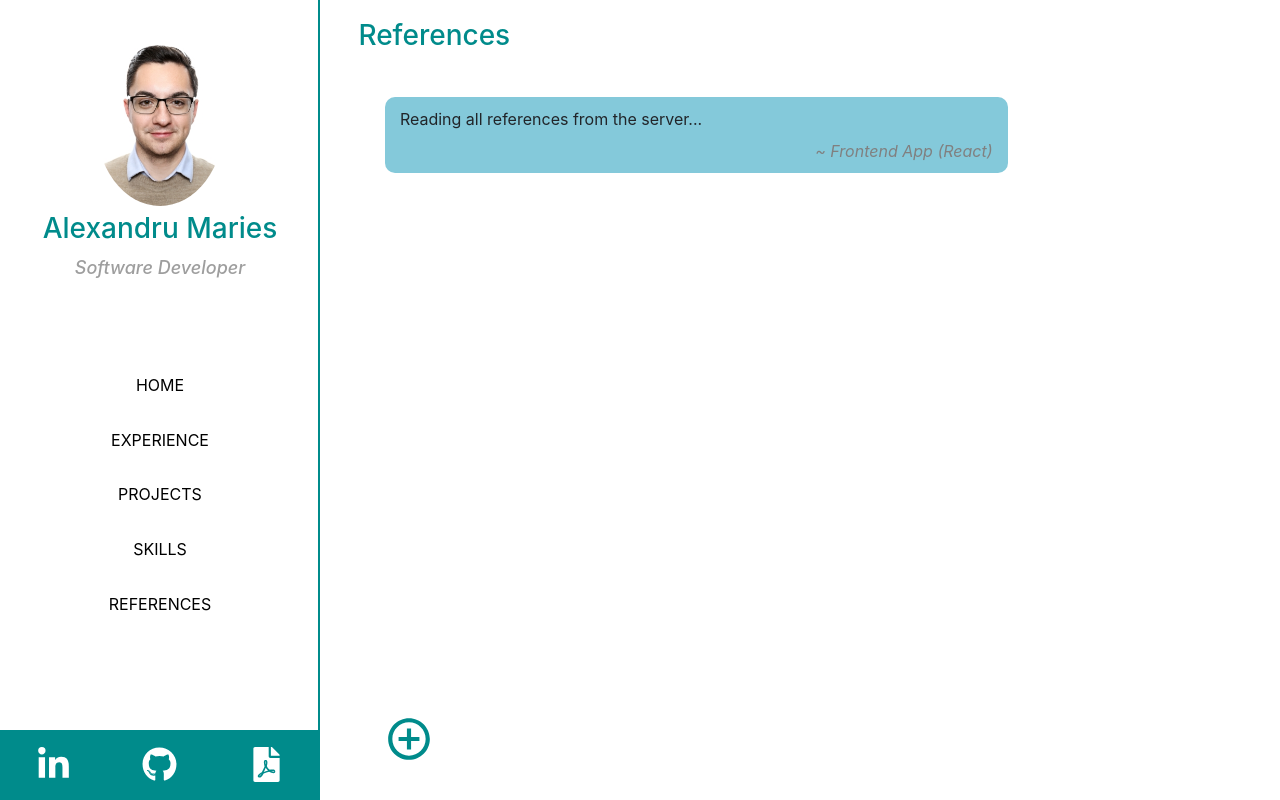
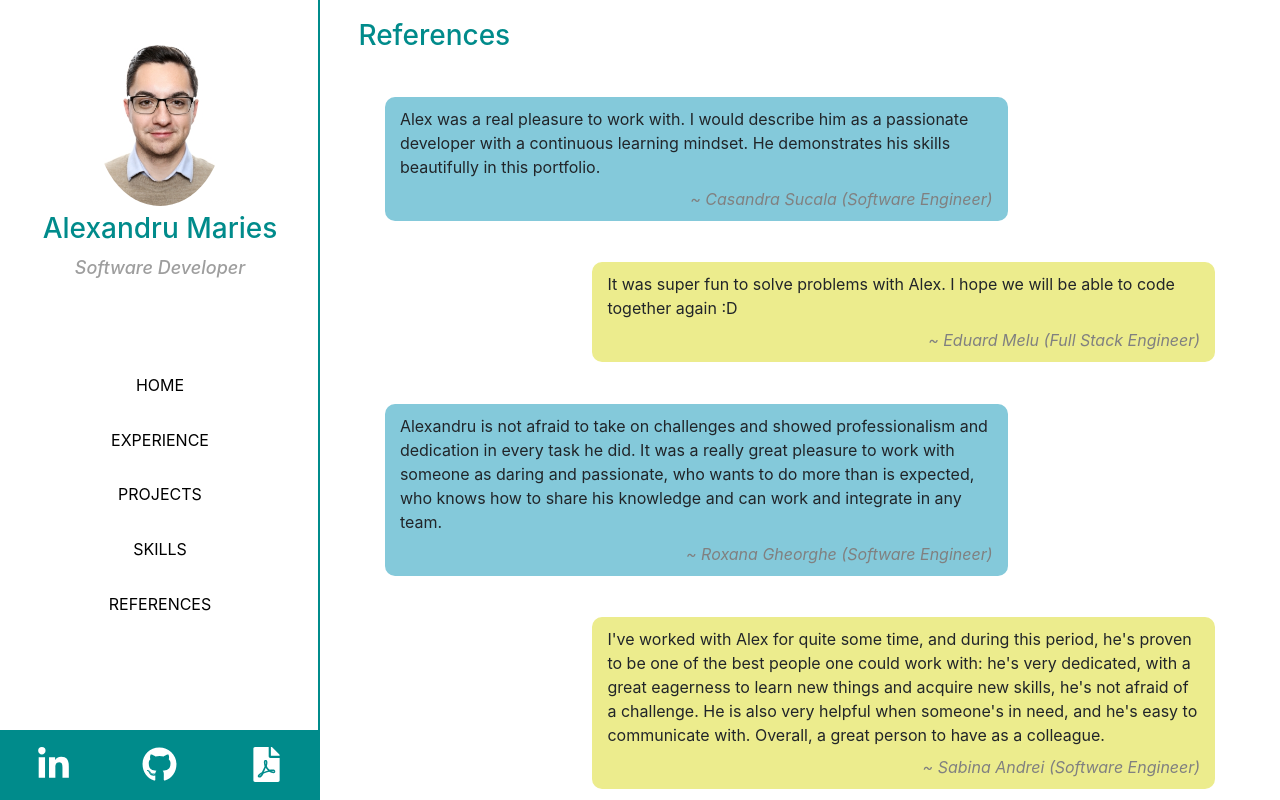
Before and after one commit to amaries95/AlexandruMaries, a React (Create React App) app: page /references in a window 1280 px wide. Built offline with nearby package versions, Linux system fonts and the light colour scheme; no server answers.

Commit message:
Temporary removes server

```diff
--- a/src/components/Home/Home.js
+++ b/src/components/Home/Home.js
@@ -24,7 +24,7 @@ export default function Home(props)
     });
 
     useEffect(() => {
-        incrementViewsHandler();
+        // incrementViewsHandler();
     })
 
     return (
--- a/src/components/References/References.js
+++ b/src/components/References/References.js
@@ -20,6 +20,38 @@ export default function References(props)
     const getVisibleReferences = useSelector(state => state.routes.getVisibleReferences);
     const getViews = useSelector(state => state.routes.getViews);
     const referencesDispatch = useDispatch();
+    const ReferencesConstant = [
+        {
+            id: 48,
+            summary: "Alex was a real pleasure to work with. I would describe him as a passionate developer with a continuous learning mindset. He demonstrates his skills beautifully in this portfolio.",
+            author: "Casandra Sucala",
+            jobTitleAuthor: "Software Engineer"
+        },
+        {
+            id: 88,
+            summary: "It was super fun to solve problems with Alex. I hope we will be able to code together again :D",
+            author: "Eduard Melu",
+            jobTitleAuthor: "Full Stack Engineer"
+        },
+        {
+            id: 89,
+            summary: "Alexandru is not afraid to take on challenges and showed professionalism and dedication in every task he did. It was a really great pleasure to work with someone as daring and passionate, who wants to do more than is expected, who knows how to share his knowledge and can work and integrate in any team.",
+            author: "Roxana Gheorghe",
+            jobTitleAuthor: "Software Engineer"
+        },
+        {
+            id: 90,
+            summary: "I've worked with Alex for quite some time, and during this period, he's proven to be one of the best people one could work with: he's very dedicated, with a great eagerness to learn new things and acquire new skills, he's not afraid of a challenge. He is also very helpful when someone's in need, and he's easy to communicate with. Overall, a great person to have as a colleague.",
+            author: "Sabina Andrei",
+            jobTitleAuthor: "Software Engineer"
+        },
+        {
+            id: 92,
+            summary: "Was really nice to have Alexandru in our Team, We hope that we will cross our paths in the future.",
+            author: "Quique",
+            jobTitleAuthor: "Director"
+        },
+    ];
 
     const noReferenceYetCard = [{
         id: "0",
@@ -39,23 +71,23 @@ export default function References(props)
         setIsLoading(true);
 
         let response = null
-        if(isLogin)
-        {
-            response = await fetch(baseUrl + getAllReferences,{
-                method: "GET",
-                headers: {
-                    "Content-Type": "application/json",
-                    "Authorization": `Bearer ${token}`
-                }
-            });
-        }
-        else {
-            response = await fetch(baseUrl + getVisibleReferences);
-        }
+        // if(isLogin)
+        // {
+        //     response = await fetch(baseUrl + getAllReferences,{
+        //         method: "GET",
+        //         headers: {
+        //             "Content-Type": "application/json",
+        //             "Authorization": `Bearer ${token}`
+        //         }
+        //     });
+        // }
+        // else {
+        //     response = await fetch(baseUrl + getVisibleReferences);
+        // }
 
-        const data = await response.json();
+        // const data = await response.json();
 
-        referencesDispatch(referenceActions.saveReferences([...data]));
+        referencesDispatch(referenceActions.saveReferences([...ReferencesConstant]));
         setIsLoading(false);
     }, []);
 
@@ -88,8 +120,8 @@ export default function References(props)
             {isLoading && <ReferencesCard referencesProp={loadingReferenceCard}></ReferencesCard>}
             {!isLoading && referencesStore.length === 0 && <ReferencesCard referencesProp={noReferenceYetCard}></ReferencesCard>}
             {!isLoading && <ReferencesCard referencesProp={referencesStore}/>}
-            {isFormVisible && <ReferenceForm></ReferenceForm>}
-            {!isFormVisible && <AddReference></AddReference>}
+            {/* {isFormVisible && <ReferenceForm></ReferenceForm>}
+            {!isFormVisible && <AddReference></AddReference>} */}
         </div>
     );
 }
```
Also changed, not shown: 1 other file (tests, documents, lock files or other folders).
